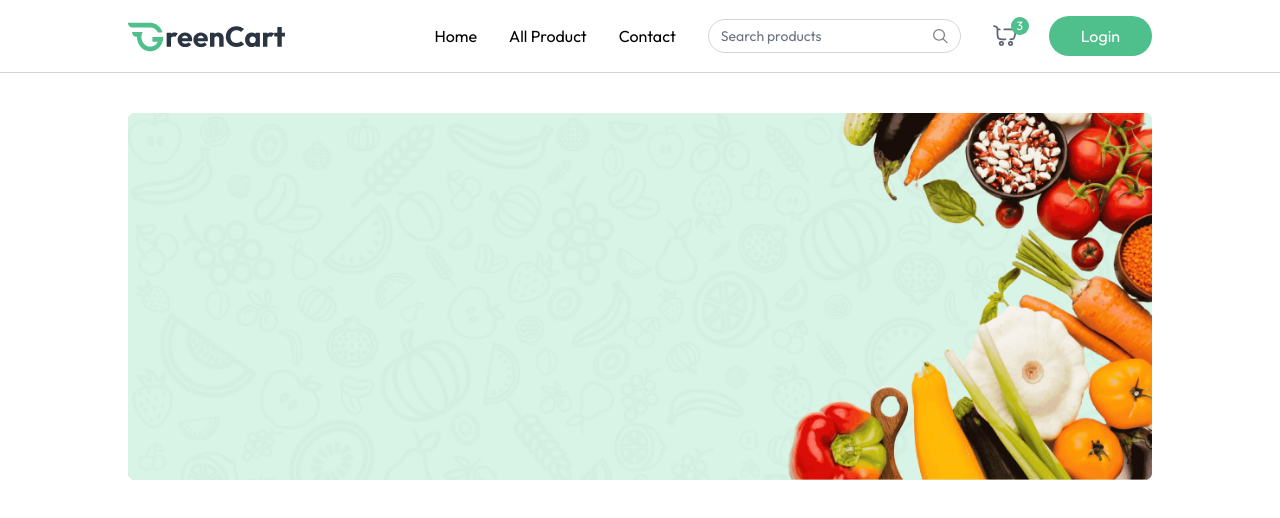
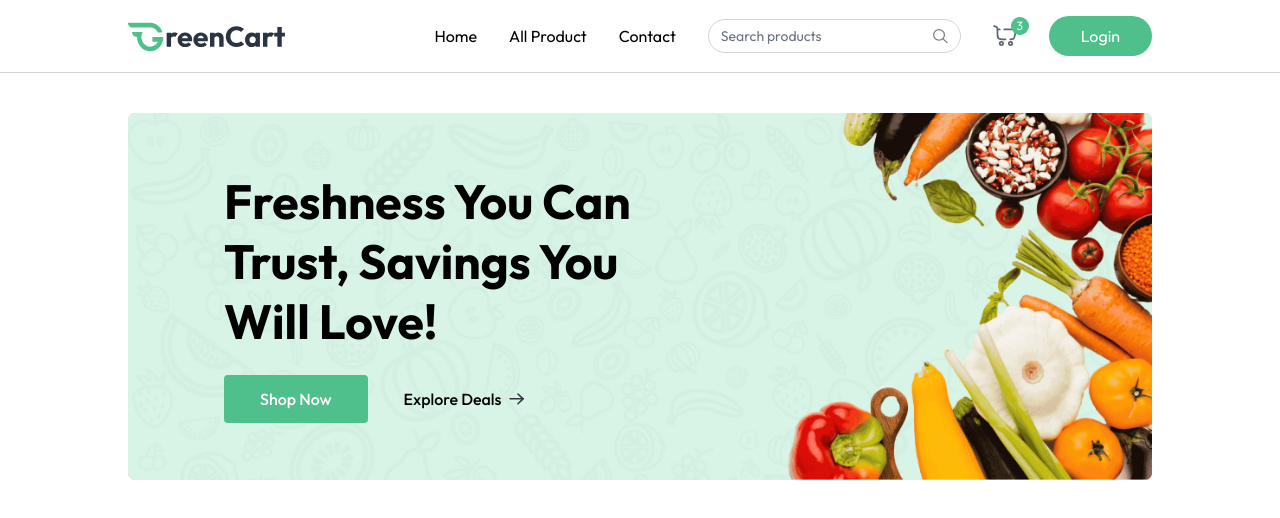
Before and after one commit to MinZexing/WCart, a React (Vite) app in the folder client/: page / in a window 1280 px wide. Shown: the top 518 px of the page. Built offline with nearby package versions, Linux system fonts and the light colour scheme.

Commit message:
create main banner component for the frontend

```diff
--- a/client/src/components/MainBanner.jsx
+++ b/client/src/components/MainBanner.jsx
@@ -1,3 +1,4 @@
+import { Link } from "react-router-dom";
 import { assets } from "../assets/assets";
 
 function MainBanner() {
@@ -13,6 +14,36 @@
         alt="banner small"
         className="w-full md:hidden"
       />
+      <div className="absolute inset-0 flex flex-col items-center md:items-start justify-end md:justify-center pb-24 md:pb-0 px-4 md:pl-18 lg:pl-24">
+        <h1 className="text-3xl md:text-4xl lg:text-5xl font-bold text-center md:text-left max-w-72 md:max-w-80 lg:max-w-105 leading-tight lg:leading-15">
+          Freshness You Can Trust, Savings You Will Love!
+        </h1>
+        <div className="flex items-center mt-6 font-medium">
+          <Link
+            to={"/products"}
+            className="group flex items-center gap-2 px-7 md:px-9 py-3 bg-primary hover:bg-primary-dull transition rounded text-white cursor-pointer"
+          >
+            Shop Now
+            <img
+              className="md:hidden transition group-focus:translate-x-1"
+              src={assets.white_arrow_icon}
+              alt="arrow"
+            />
+          </Link>
+
+          <Link
+            to={"/products"}
+            className="group hidden md:flex items-center gap-2 px-9 py-3 cursor-pointer"
+          >
+            Explore Deals
+            <img
+              className="transition group-hover:translate-x-1"
+              src={assets.black_arrow_icon}
+              alt="arrow"
+            />
+          </Link>
+        </div>
+      </div>
     </div>
   );
 }
```
